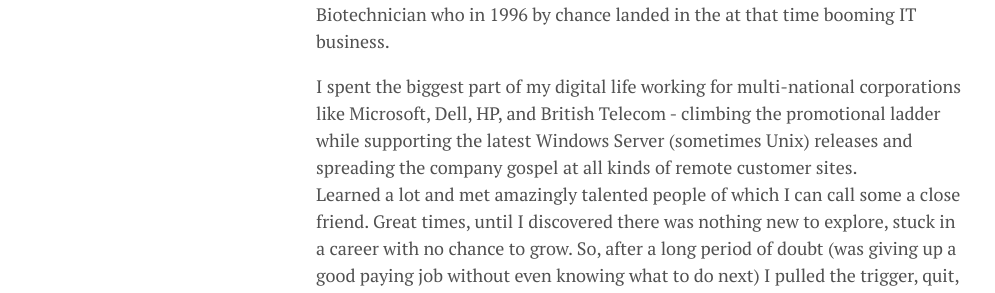
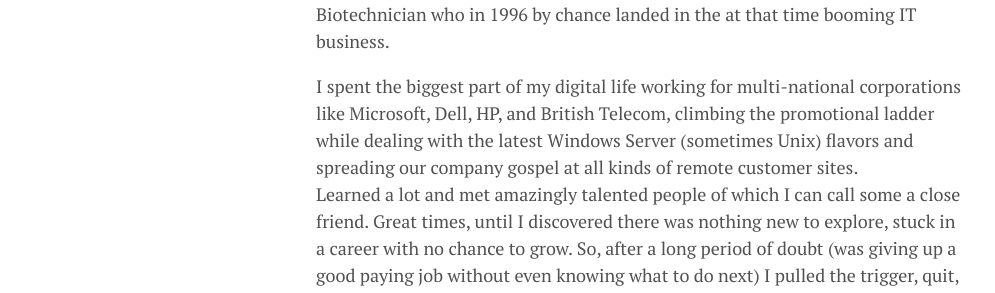
Before and after one commit to lgeurts/lgeurts.github.io, a Jekyll site: the page built from about.md, in a window 1280 px wide. Shown: the part 609-902 px from the top of the page, without its empty margins (0-995 px from the left). Built offline with Jekyll 4.4.1, drawn with Linux system fonts in a browser that asks for light colours; nearby versions of some CDN libraries.

Commit message:
Update about.md

```diff
--- a/about.md
+++ b/about.md
@@ -7,7 +7,7 @@
 
 I’m a Flemish native, a former on-call Musician (took me less than a year to learn there was no money to be earned in that crazy scene) and full-time Biotechnician who in 1996 by chance landed in the at that time booming IT business.
 
-I spent the biggest part of my digital life working for multi-national corporations like Microsoft, Dell, HP, and British Telecom - climbing the promotional ladder while supporting the latest Windows Server (sometimes Unix) releases and spreading the company gospel at all kinds of remote customer sites. <br> Learned a lot and met amazingly talented people of which I can call some a close friend. Great times, until I discovered there was nothing new to explore, stuck in a career with no chance to grow. So, after a long period of doubt (was giving up a good paying job without even knowing what to do next) I pulled the trigger, quit, booked a flight to Paris and started as a one-man-shop. <br>Regrets? No, I've had my share of blunders and absurdities creeping in but never would go back.
+I spent the biggest part of my digital life working for multi-national corporations like Microsoft, Dell, HP, and British Telecom, climbing the promotional ladder while dealing with the latest Windows Server (sometimes Unix) flavors and spreading our company gospel at all kinds of remote customer sites. <br> Learned a lot and met amazingly talented people of which I can call some a close friend. Great times, until I discovered there was nothing new to explore, stuck in a career with no chance to grow. So, after a long period of doubt (was giving up a good paying job without even knowing what to do next) I pulled the trigger, quit, booked a flight to Paris and started as a one-man-shop. <br>Regrets? No, I've had my share of blunders and absurdities creeping in but never would go back.
 
 What else? I’m interested in far too much topics ranging from science to history, kendo, trekking the Alps, my (2008) Suzuki GSXR-600, driving the neighbours to insanity when rehearsing paradiddles, and more.
 
```
